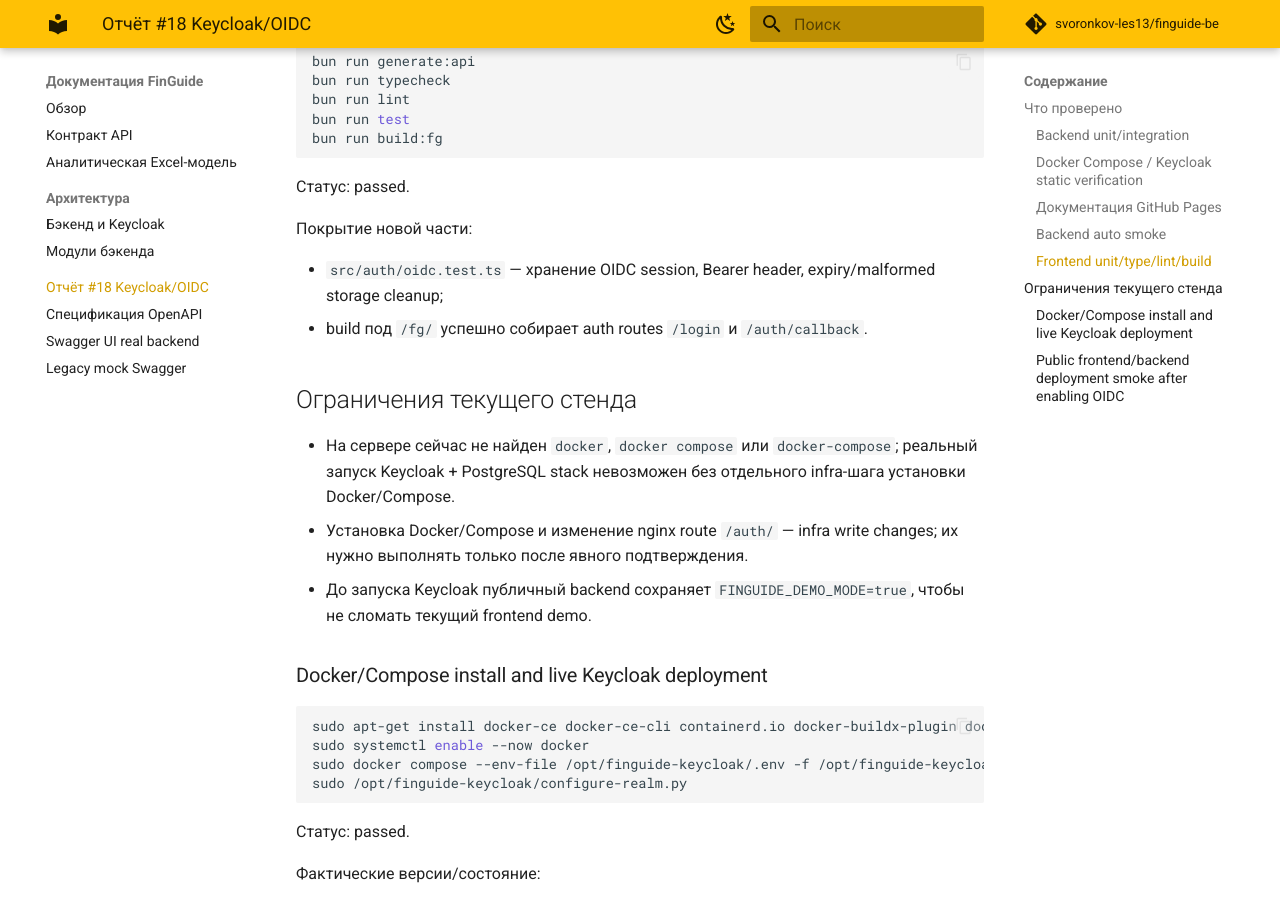
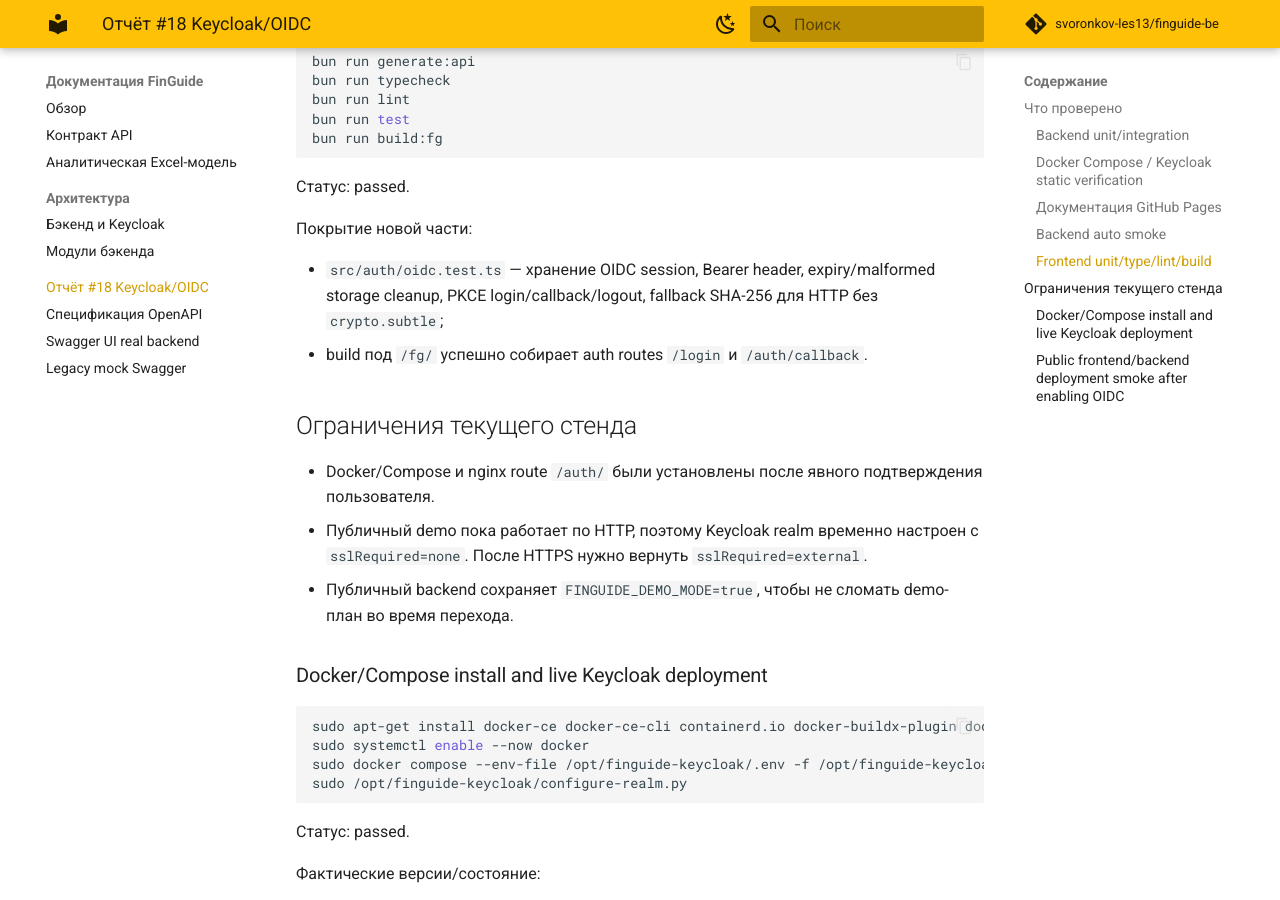
Before and after one commit to svoronkov-les13/finguide-be, an MkDocs documentation site: the page built from docs/testing-report-issue-18.md, in a window 1280 px wide and 900 px high, scrolled down 1976 px. Built offline with MkDocs 1.6.1 and Material for MkDocs 9.7.7, drawn with Linux system fonts in a browser that asks for light colours; comment, search, counter and statistics services are not loaded.

Commit message:
docs(auth): update Keycloak test report

```diff
--- a/docs/testing-report-issue-18.md
+++ b/docs/testing-report-issue-18.md
@@ -85,14 +85,14 @@ bun run build:fg
 
 Покрытие новой части:
 
-- `src/auth/oidc.test.ts` — хранение OIDC session, Bearer header, expiry/malformed storage cleanup;
+- `src/auth/oidc.test.ts` — хранение OIDC session, Bearer header, expiry/malformed storage cleanup, PKCE login/callback/logout, fallback SHA-256 для HTTP без `crypto.subtle`;
 - build под `/fg/` успешно собирает auth routes `/login` и `/auth/callback`.
 
 ## Ограничения текущего стенда
 
-- На сервере сейчас не найден `docker`, `docker compose` или `docker-compose`; реальный запуск Keycloak + PostgreSQL stack невозможен без отдельного infra-шага установки Docker/Compose.
-- Установка Docker/Compose и изменение nginx route `/auth/` — infra write changes; их нужно выполнять только после явного подтверждения.
-- До запуска Keycloak публичный backend сохраняет `FINGUIDE_DEMO_MODE=true`, чтобы не сломать текущий frontend demo.
+- Docker/Compose и nginx route `/auth/` были установлены после явного подтверждения пользователя.
+- Публичный demo пока работает по HTTP, поэтому Keycloak realm временно настроен с `sslRequired=none`. После HTTPS нужно вернуть `sslRequired=external`.
+- Публичный backend сохраняет `FINGUIDE_DEMO_MODE=true`, чтобы не сломать demo-план во время перехода.
 
 ### Docker/Compose install and live Keycloak deployment
 
```
